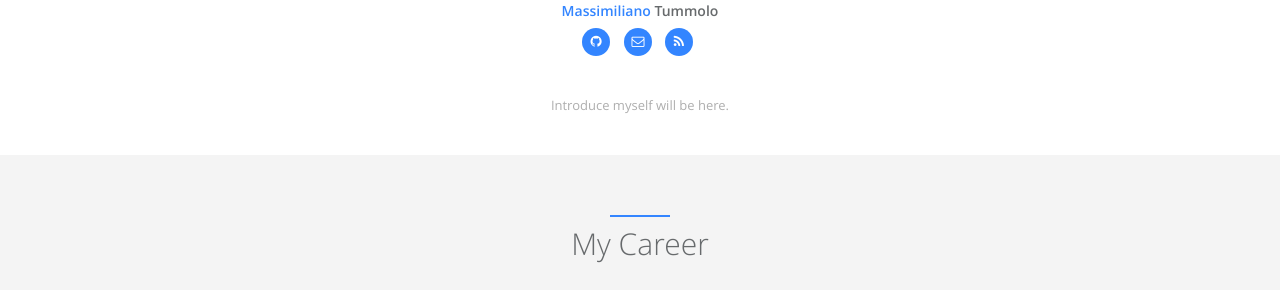
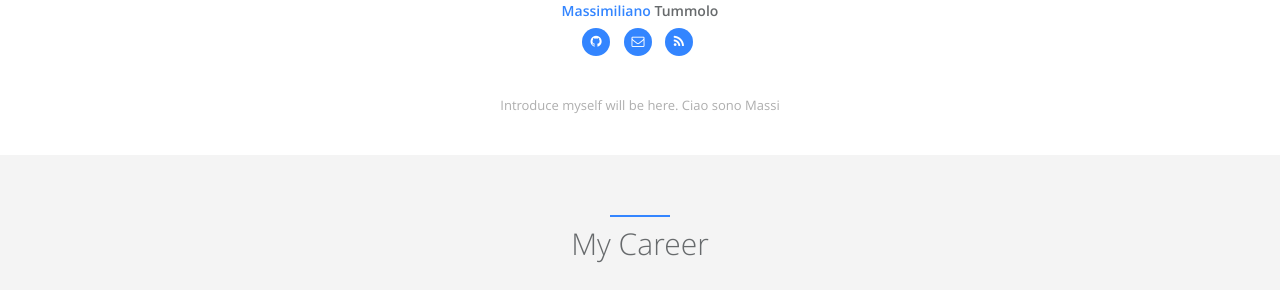
Before and after one commit to MassimilianoT/MassimilianoT.github.io, a Jekyll site: the page built from index.html, in a window 1280 px wide and 900 px high, scrolled down 422 px. Shown: the part 164-454 px from the top of the window. Built offline with Jekyll 4.4.1, drawn with Linux system fonts in a browser that asks for light colours.

Commit message:
Modifica yourself

```diff
--- a/_config.yml
+++ b/_config.yml
@@ -28,7 +28,7 @@ author:  # change following line to your infomation.
   skill_icon2:
     - name: fa-linux
     - name: icon-apache
-  desc: Introduce myself will be here.  # Describe yourself.
+  desc: Introduce myself will be here. Ciao sono Massi  # Describe yourself.
 
 # analytics
 ## google analytics
```
